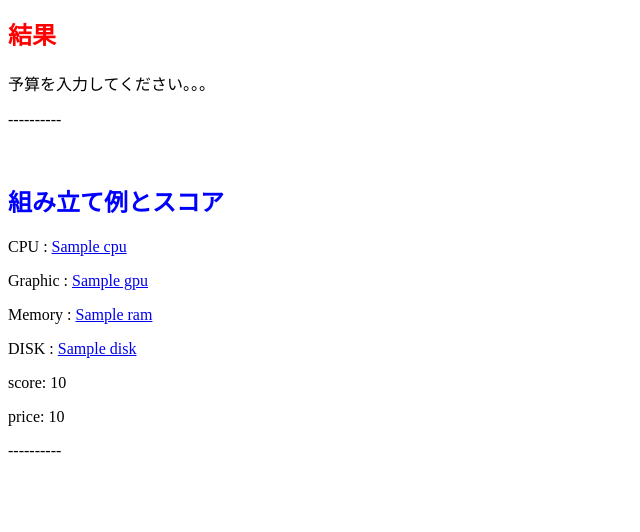
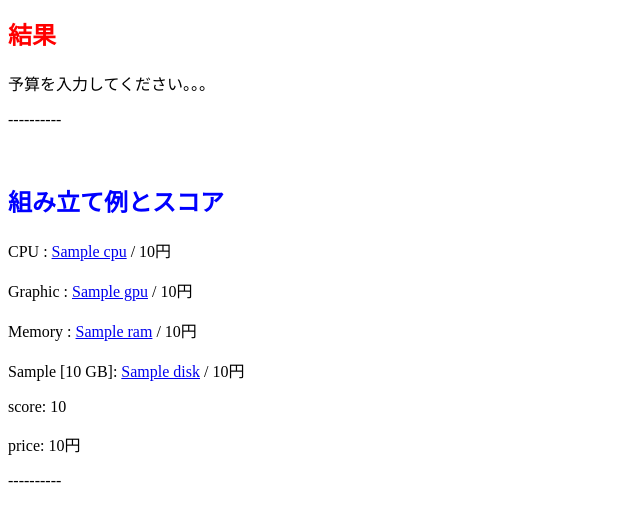
Before and after one commit to amosoisin/select_pc_parts_for_you, a Flask app: template suggest_parts/templates/suggest_parts/index.html in a window 1280 px wide. Shown: the part 466-998 px from the top of the page, without its empty margins (0-640 px from the left). Before the commit the page ends 919 px from the top, so only its background shows below. Run offline with Flask 2, Linux system fonts and the light colour scheme; the template is opened without the code that fills it: most values are stand-ins (such as "Sample title", 1, 10 or a date in 2020); parts of the project's set-up code (start-up, migrations or seed data) failed here and were passed over.

Commit message:
Add HDDorSSD info and example

```diff
--- a/suggest_parts/search_parts_combi/search_max_score.py
+++ b/suggest_parts/search_parts_combi/search_max_score.py
@@ -58,6 +58,8 @@ class SearchMaxScore:
             values[name[0][i]] = df.iloc[combi[i]]["name"]
             values[name[1][i]] = df.iloc[combi[i]]["url"]
             values[name[2][i]] = int(df.iloc[combi[i]]["PRICE"])
+        values["hdd_ssd"] = "HDD" if self.disk_calc_df.iloc[combi[3]]["hdd_ssd"] == 0 else "SSD"
+        values["capacity"] = int(self.disk_df.iloc[combi[3]]["capacity"])
         values["PRICE"] = int(price)
         values["SCORE"] = score
         if return_score:
--- a/suggest_parts/templates/suggest_parts/index.html
+++ b/suggest_parts/templates/suggest_parts/index.html
@@ -49,7 +49,7 @@
             <p>CPU : <a href="{{ values.cpu_url }}">{{ values.cpu }}</a>  / {{ values.cpu_price }} 円</p>
             <p>Graphic : <a href="{{ values.gpu_url }}">{{ values.gpu }}</a> / {{ values.gpu_price }} 円</p>
             <p>Memory : <a href="{{ values.ram_url }}">{{ values.ram }}</a> / {{ values.ram_price }} 円</p>
-            <p>DISK : <a href="{{ values.disk_url }}">{{ values.disk }}</a> / {{ values.disk_price }} 円</p>
+            <p>{{ values.hdd_ssd }} [{{ values.capacity }} GB]: <a href="{{ values.disk_url }}">{{ values.disk }}</a> / {{ values.disk_price }} 円</p>
             <p>score: {{ values.SCORE }}</p>
             <p>price: {{ values.PRICE }}円</p>
         {% else %}
@@ -63,12 +63,12 @@
 
 <h2><font color="blue">組み立て例とスコア</font></h2>
 {% for example in values.examples %}
-    <p>CPU : <a href="{{ example.cpu_url }}">{{ example.cpu }}</a> </p>
-    <p>Graphic : <a href="{{ example.gpu_url }}">{{ example.gpu }}</a> </p>
-    <p>Memory : <a href="{{ example.ram_url }}">{{ example.ram }}</a> </p>
-    <p>DISK : <a href="{{ example.disk_url }}">{{ example.disk }}</a> </p>
+<p>CPU : <a href="{{ example.cpu_url }}">{{ example.cpu }}</a> / {{ example.cpu_price }}円</p>
+<p>Graphic : <a href="{{ example.gpu_url }}">{{ example.gpu }}</a> / {{ example.gpu_price}}円</p>
+<p>Memory : <a href="{{ example.ram_url }}">{{ example.ram }}</a> / {{ example.ram_price }}円</p>
+<p>{{ example.hdd_ssd }} [{{ example.capacity }} GB]: <a href="{{ example.disk_url }}">{{ example.disk }}</a> / {{ example.disk_price }}円</p>
     <p>score: {{ example.SCORE }}</p>
-    <p>price: {{ example.PRICE }}</p>
+    <p>price: {{ example.PRICE }}円</p>
 
     <p>----------</p>
     <br>
--- a/suggest_parts/views.py
+++ b/suggest_parts/views.py
@@ -6,6 +6,7 @@ app_suggest = Blueprint("suggest_parts", __name__,
                         template_folder="templates", static_folder="./static")
 with open("data/examples.dict", "rb") as f:
     examples = pickle.load(f)
+print(examples)
 
 @app_suggest.route("/")
 def index():
```
Also changed, not shown: 1 other file.
